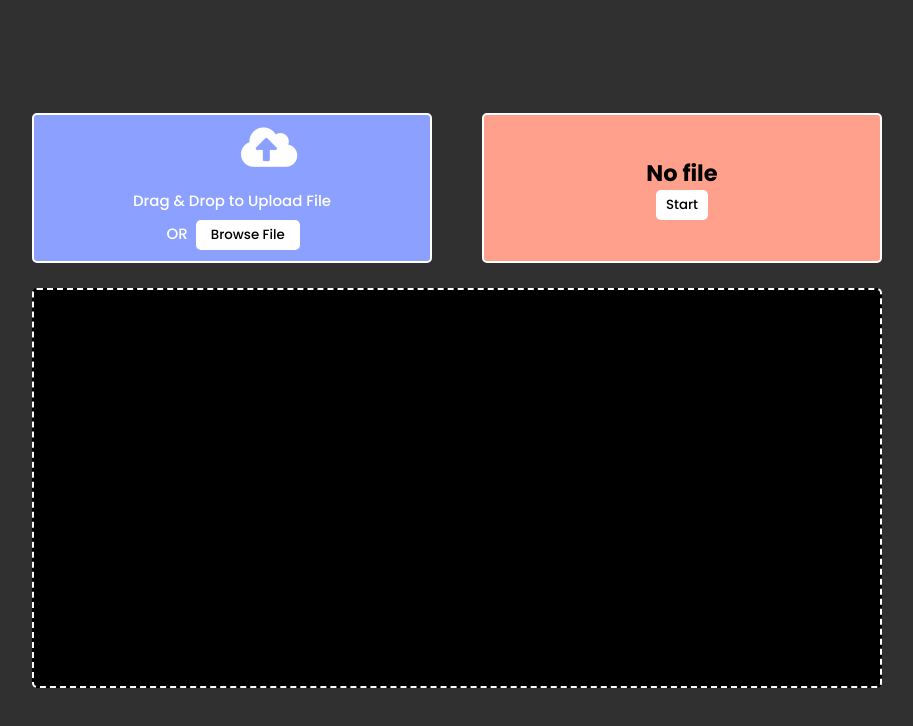
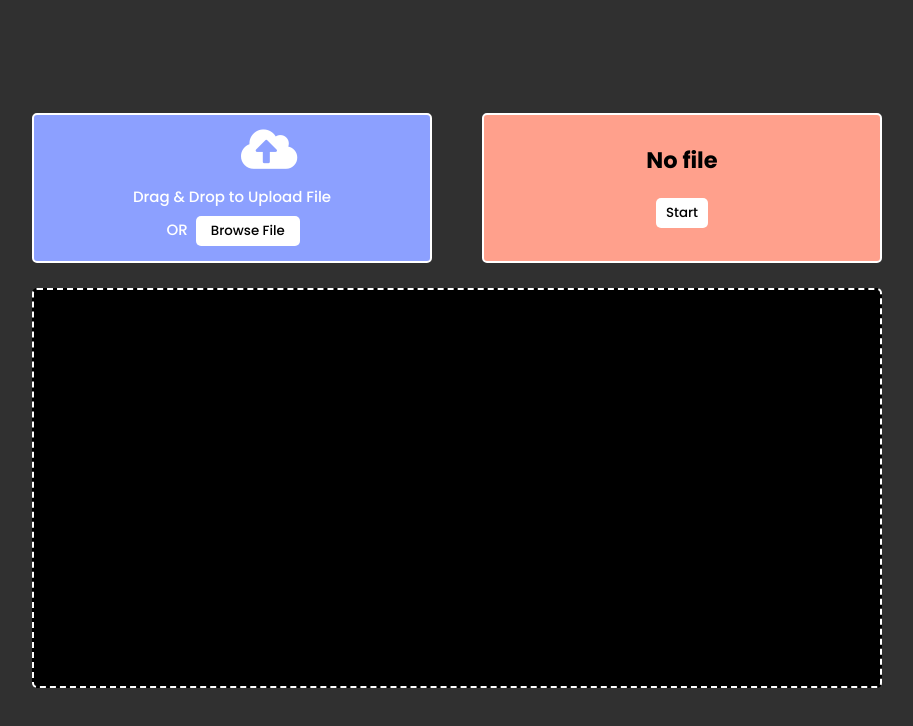
Before and after one commit to LorenzoCardinali/Group-Project-CCC, a website: page uploader.html in a window 1280 px wide. Shown: the whole page, without its empty margins (183-1096 px from the left). Drawn offline with Linux system fonts and the light colour scheme.

Commit message:
Edit: fix website style

```diff
--- a/style.css
+++ b/style.css
@@ -74,7 +74,7 @@ body{
 /* Cloud Icon */
 .drag-area .icon{
   padding-left: 37.5%;
-  padding-top: 5%;
+  margin-top: 7px;
   font-size: 45px;
   color: #fff;
   justify-self: center;
@@ -82,6 +82,7 @@ body{
 
 .drag-area header{
 padding-bottom: 4%;
+
 }
 /* ???? */
 .drag-area img{
@@ -102,7 +103,7 @@ padding-bottom: 4%;
 
 /* Header scritta */
 .drag-area header{
-  padding-top: 3%;
+
   font-weight: 500;
   color: #fff;
 }
@@ -129,4 +130,19 @@ padding-bottom: 4%;
   color: #000000;
   border-radius: 5px;
   cursor: pointer;
+  margin-top: 25px;
+
 }
+
+#scritta{
+  height: auto;
+  width: auto;
+  margin-left: 50px;
+  margin-right: 50px;
+  line-height: 25px;
+}
+
+#scritta.h1{
+  text-align-last: justify;
+
+}
--- a/uploader.html
+++ b/uploader.html
@@ -1,15 +1,14 @@
 <!DOCTYPE html>
+<!-- source -> https://www.codingnepalweb.com/drag-drop-file-upload-feature-javascript/ -->
 <html lang="en">
 
 <head>
     <meta charset="UTF-8">
     <meta name="viewport" content="width=device-width, initial-scale=1.0">
-    <title>BPMN engine reader</title>
+    <title>Drag & Drop or Browse: File Upload | CodingNepal</title>
     <link rel="stylesheet" href="style.css">
     <link rel="stylesheet" href="https://cdnjs.cloudflare.com/ajax/libs/font-awesome/5.15.3/css/all.min.css" />
     <meta name="viewport" content="width=device-width, initial-scale=1">
-    <script src="https://static.robotwebtools.org/EventEmitter2/current/eventemitter2.min.js"></script>
-    <script src="https://static.robotwebtools.org/roslibjs/current/roslib.js"></script>
 </head>
 
 <body>
@@ -27,12 +26,12 @@
             <p id="myLog"></p>
         </console>
         <bottons>
-            <div class="filename">
-                <h1 id="myFile">No file</h1>
+            <div class="filename"></div>
+            <div id="scritta">
+            <h1 id="myFile">No file</h1>
             </div>
-            <div>
+            </div>
 
-            </div>
             <div class="bottons-area">
                 <button class="start">Start</button>
             </div>
```
